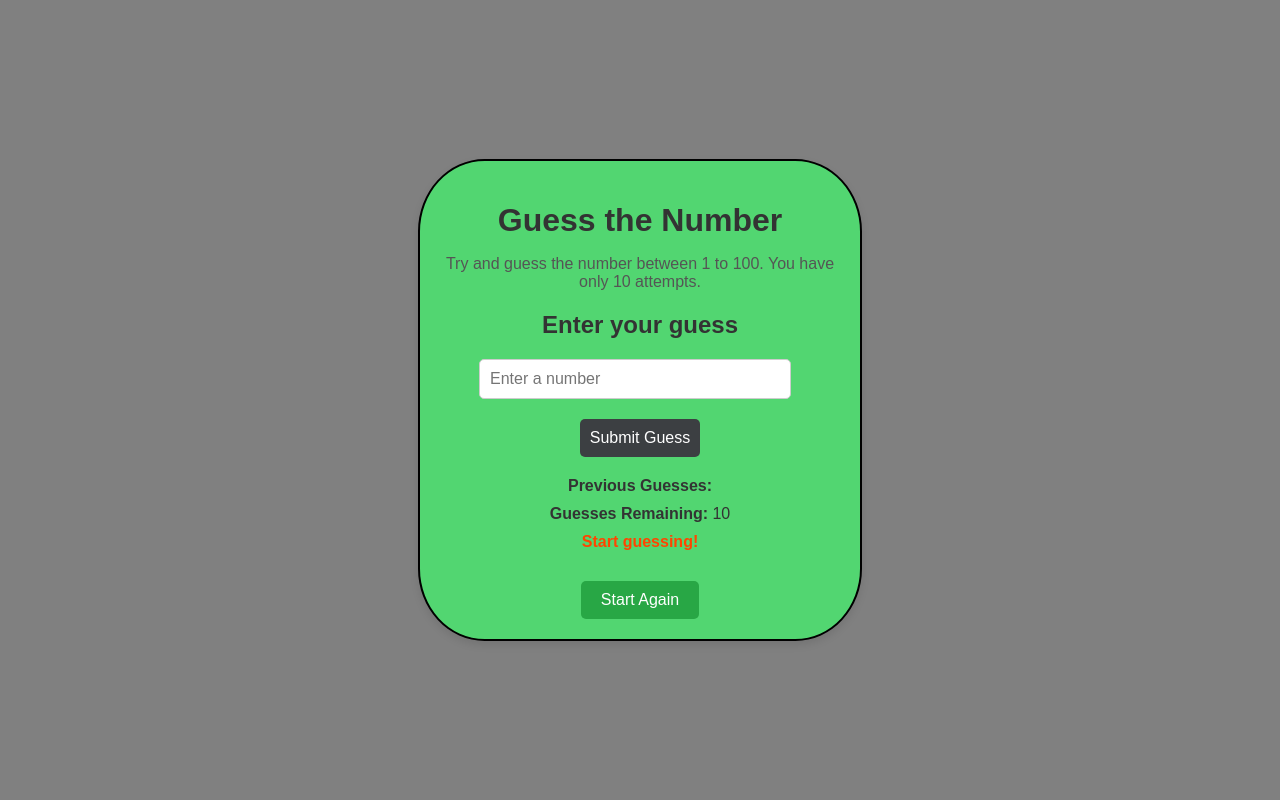
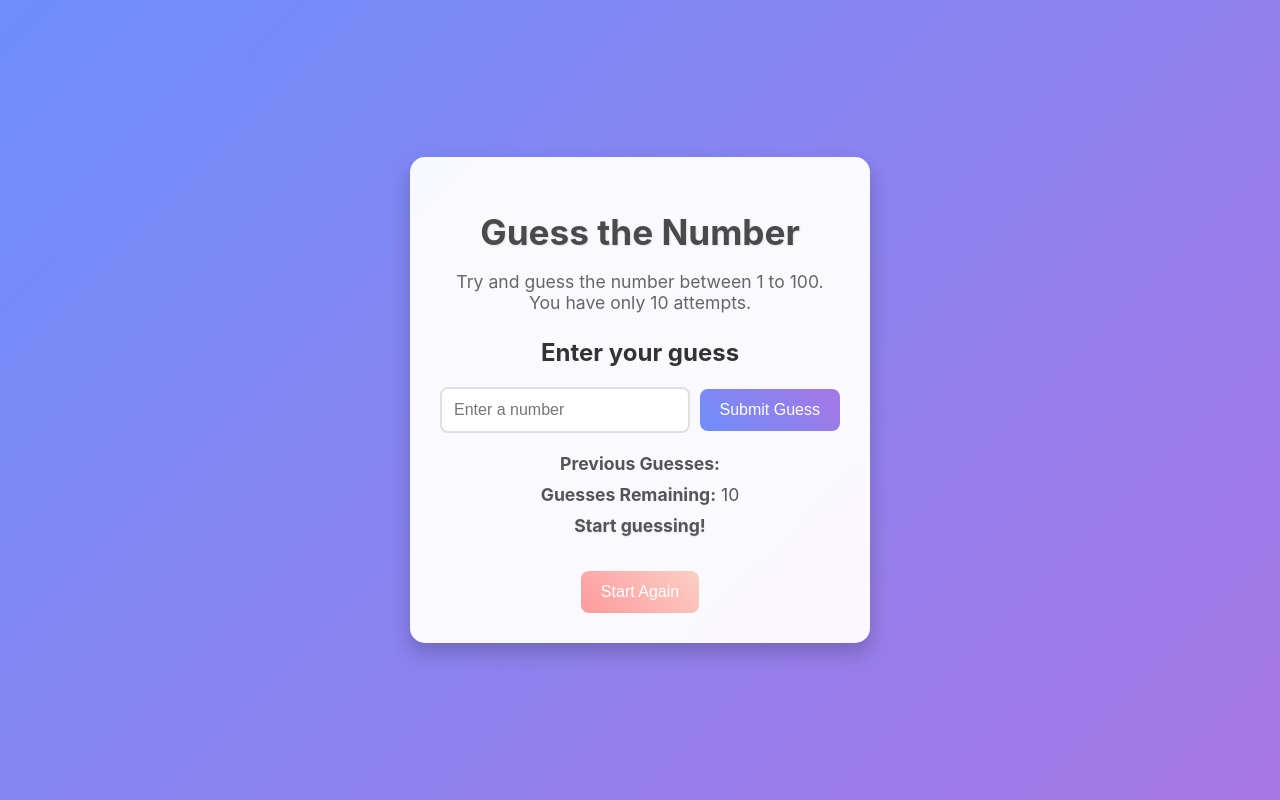
Before and after one commit to Tusarsinghnathawat/js_mini_projects, a plain HTML site: page Guss the Number/index.html in a window 1280 px wide. Drawn offline with Linux system fonts and the light colour scheme.

Commit message:
Update style.css

```diff
--- a/Guss the Number/style.css
+++ b/Guss the Number/style.css
@@ -1,8 +1,8 @@
 body {
-    font-family: Arial, sans-serif;
+    font-family: -apple-system, BlinkMacSystemFont, "Segoe UI", Roboto, Helvetica, Arial, sans-serif, "Apple Color Emoji", "Segoe UI Emoji", "Segoe UI Symbol";
     margin: 0;
     padding: 0;
-    background-color: grey;
+    background: linear-gradient(135deg, #6e8efb, #a777e3);
     color: #333;
     display: flex;
     justify-content: center;
@@ -12,75 +12,92 @@ body {
 
 .container {
     text-align: center;
-    background-color: rgb(82, 214, 113);
-    padding: 20px;
-    border: solid black 2px;
-    border-radius: 15%;
-    box-shadow: 0 4px 8px rgba(0, 0, 0, 0.1);
+    background: rgba(255, 255, 255, 0.95);
+    padding: 30px;
+    border: none;
+    border-radius: 15px;
+    box-shadow: 0 10px 20px rgba(0, 0, 0, 0.2);
     width: 90%;
     max-width: 400px;
+    backdrop-filter: blur(5px);
 }
 
 h1 {
-    font-size: 2em;
-    margin-bottom: 10px;
+    font-size: 2.2em;
+    margin-bottom: 15px;
+    color: #4a4a4a;
+    text-shadow: 1px 1px 2px rgba(0, 0, 0, 0.1);
 }
 
 .description {
-    font-size: 1em;
-    margin-bottom: 20px;
-    color: #555;
+    font-size: 1.1em;
+    margin-bottom: 25px;
+    color: #666;
 }
 
 .input-section {
     margin-bottom: 20px;
+    display: flex;
+    align-items: center;
 }
 
 #guessInput {
-    padding: 10px;
-    width: calc(100% - 110px);
+    padding: 12px;
+    flex-grow: 1;
     margin-right: 10px;
-    border: 1px solid #ccc;
-    border-radius: 5px;
+    border: 2px solid #e0e0e0;
+    border-radius: 8px;
     font-size: 1em;
+    transition: border-color 0.3s ease;
+}
+
+#guessInput:focus {
+    outline: none;
+    border-color: #6e8efb;
+    box-shadow: 0 0 5px rgba(110, 142, 251, 0.3);
 }
 
 #submitGuess {
-    padding: 10px;
-    background-color: #3c3f42;
+    padding: 12px 20px;
+    background: linear-gradient(45deg, #6e8efb, #a777e3);
     color: white;
     border: none;
-    border-radius: 5px;
+    border-radius: 8px;
     cursor: pointer;
     font-size: 1em;
-    margin-top: 20px;
+    transition: transform 0.2s ease, box-shadow 0.2s ease;
 }
 
 #submitGuess:hover {
-    background-color: #0056b3;
+    transform: translateY(-2px);
+    box-shadow: 0 5px 15px rgba(110, 142, 251, 0.4);
 }
 
 .info-section p {
     margin: 10px 0;
-    font-size: 1em;
+    font-size: 1.1em;
+    color: #555;
 }
 
 .feedback {
     font-weight: bold;
-    color: #ff4500;
+    color: #ff6b6b;
+    text-shadow: 0 1px 2px rgba(0, 0, 0, 0.1);
 }
 
 .restart {
-    margin-top: 20px;
-    padding: 10px 20px;
-    background-color: #28a745;
+    margin-top: 25px;
+    padding: 12px 20px;
+    background: linear-gradient(45deg, #ff9a9e, #fad0c4);
     color: white;
     border: none;
-    border-radius: 5px;
+    border-radius: 8px;
     cursor: pointer;
     font-size: 1em;
+    transition: transform 0.2s ease, box-shadow 0.2s ease;
 }
 
 .restart:hover {
-    background-color: #218838;
+    transform: translateY(-2px);
+    box-shadow: 0 5px 15px rgba(255, 154, 158, 0.4);
 }
```
